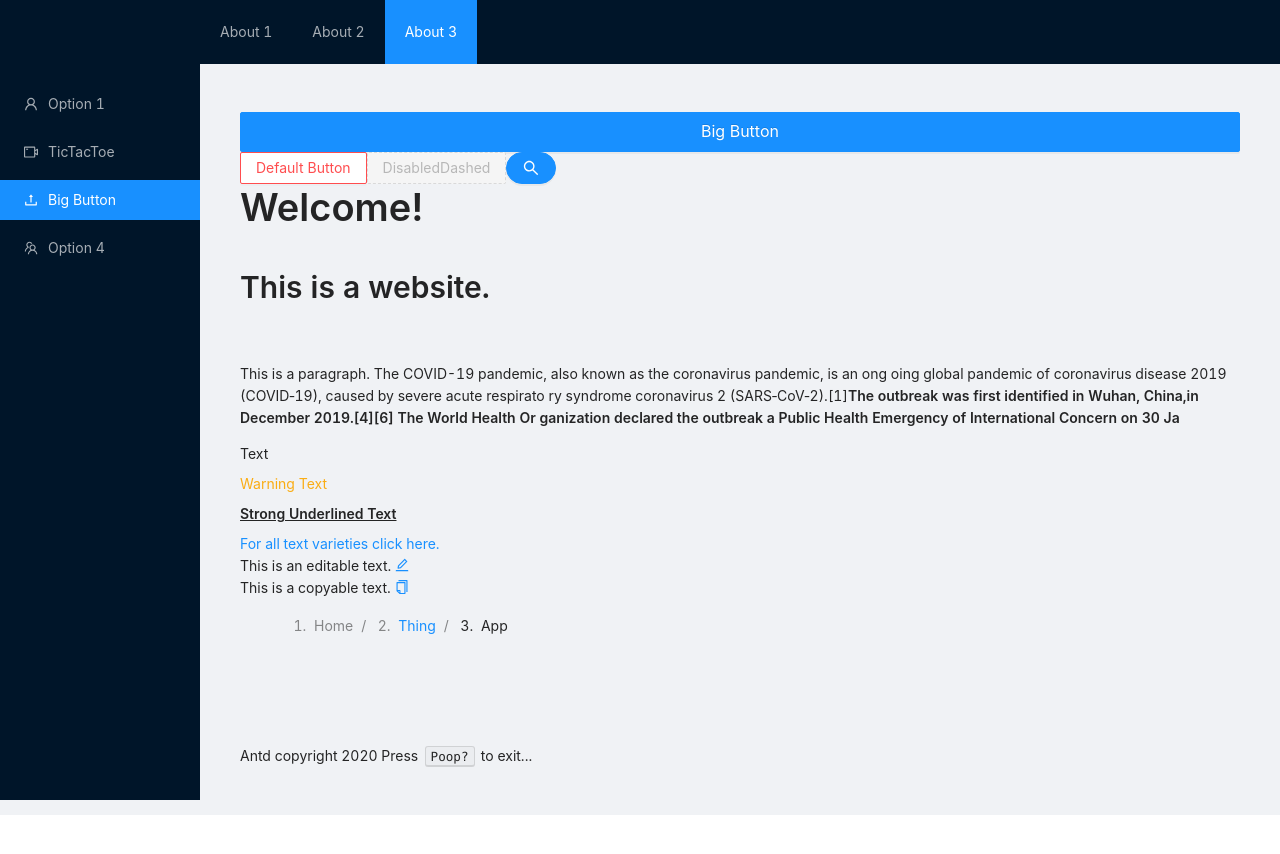
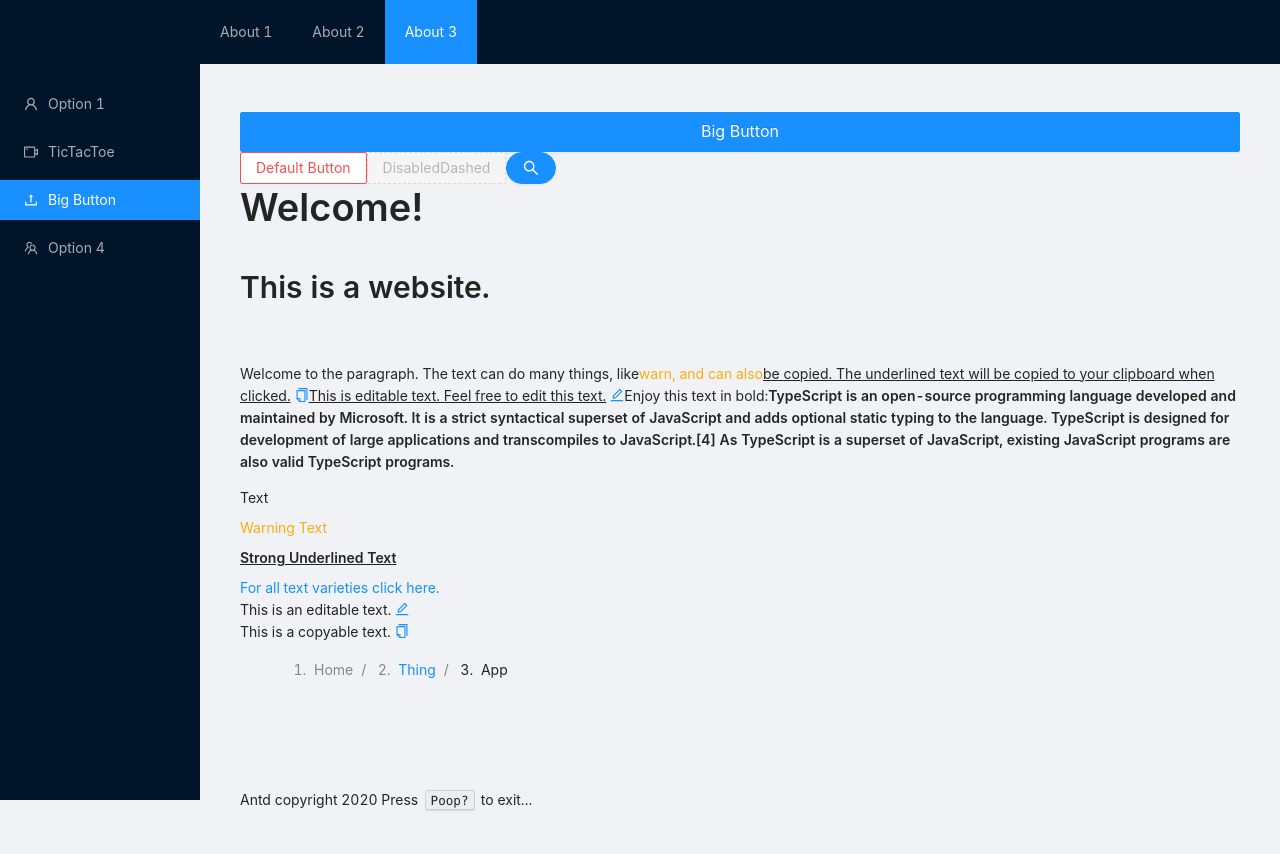
Before and after one commit to macroexp/supreme-octo-lamp, a React (Create React App) app in the folder my-poosp/: page / in a window 1280 px wide. Shown: the top 854 px of the page. Before the commit the page ends 815 px from the top, so only its background shows below. Built offline with nearby package versions, Linux system fonts and the light colour scheme.

Commit message:
changed some text

```diff
--- a/my-poosp/src/content.tsx
+++ b/my-poosp/src/content.tsx
@@ -25,12 +25,23 @@ export const BodyContent: FC<{tab:string}> = (props) => {
             <br /><br />
         </Title>
         <Paragraph>
-            This is a paragraph. The COVID-19 pandemic, also known as the coronavirus pandemic, is an ong
-            oing global pandemic of coronavirus disease 2019 (COVID‑19), caused by severe acute respirato
-            ry syndrome coronavirus 2 (SARS‑CoV‑2).[1]
+            Welcome to the paragraph. The text can do many things, like
+            <Text type="warning">
+                warn, and can also
+            </Text>
+            <Text copyable underline>
+                be copied. The underlined text will be copied to your clipboard when clicked.
+            </Text>
+            <Text editable underline>
+                This is editable text. Feel free to edit this text.
+            </Text>
+            Enjoy this text in bold:
             <Text strong>
-                The outbreak was first identified in Wuhan, China,in December 2019.[4][6] The World Health Or
-                ganization declared the outbreak a Public Health Emergency of International Concern on 30 Ja
+                TypeScript is an open-source programming language developed and maintained by
+                Microsoft. It is a strict syntactical superset of JavaScript and adds optional static typing
+                to the language. TypeScript is designed for development of large applications and transcompiles
+                to JavaScript.[4] As TypeScript is a superset of JavaScript, existing JavaScript programs are
+                also valid TypeScript programs.
             </Text>
         </Paragraph>
         <Space direction="vertical">
```
